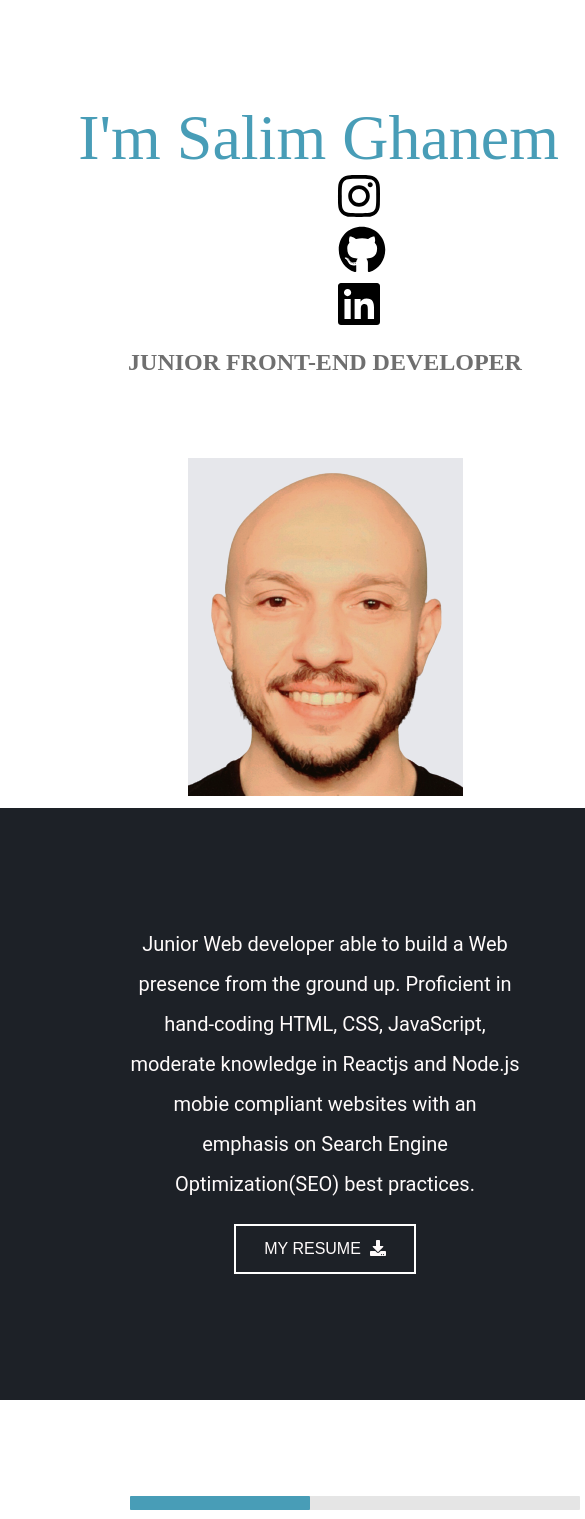
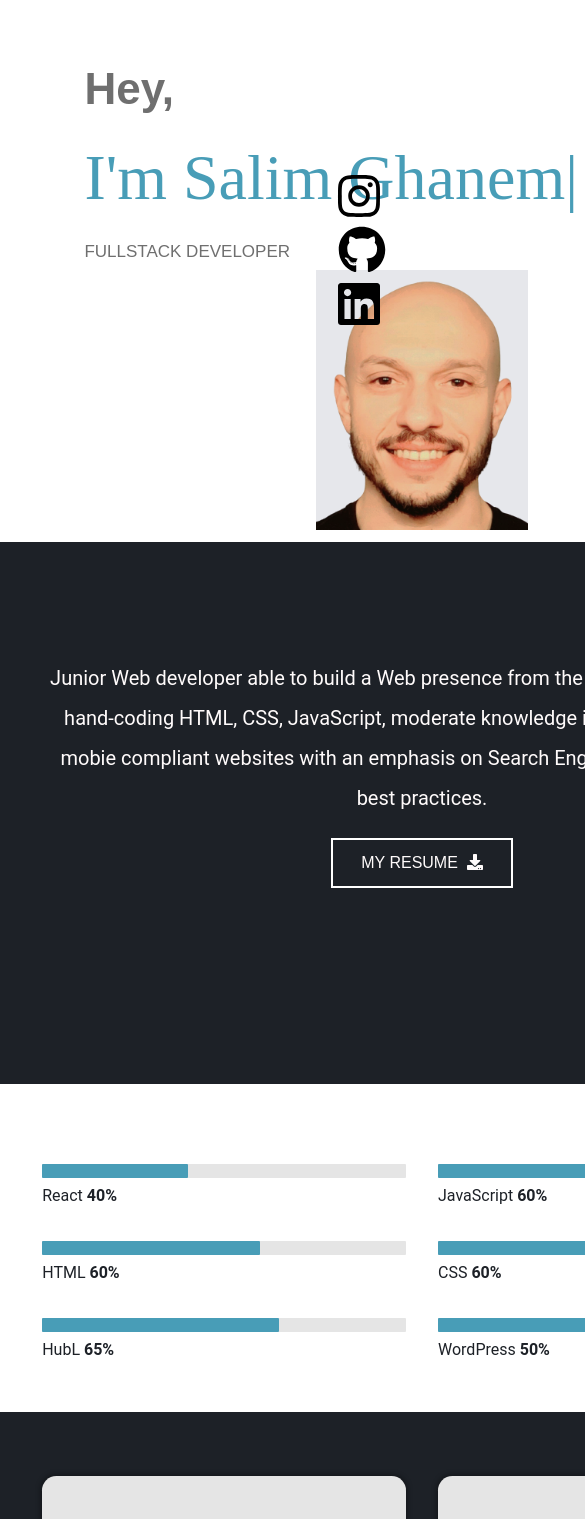
Before and after one commit to slmgnm/portfolio-SalimGhanem, a React (Create React App) app: page / in a window 390 px wide. Shown: the top 1519 px of the page, 585 px wide, since content can reach past the window. Built offline with nearby package versions, Linux system fonts and the light colour scheme.

Commit message:
Style fix

```diff
--- a/src/App.css
+++ b/src/App.css
@@ -5,27 +5,21 @@ body {
   align-items: center;
   background-color: #1d2127;
   margin: 0;
-  padding: 0 ;
+  padding: 0;
   width: 100%;
 }
-.container {
-  width: 100%;
-
-}
-
 
 .styles_typicalWrapper__1_Uvh {
   padding: 0 10%;
   margin: 0;
-  text-align: center;
-
+  text-align: left;
 }
 .header h2 {
   color: #6f6f6f;
   /* padding-left: 10%; */
-
+  padding: 0 10%;
   margin: 0;
-  text-align: center;
+  text-align: left;
 }
 p {
   line-height: 2em;
@@ -45,21 +39,17 @@ p {
   grid-template-columns: repeat(auto-fill, minmax(650px, 1fr));
   padding: 0;
   margin: 0;
-
-  width: 100%;
 }
 
 .header-logo {
-
-  /* width: 100%; */
   text-align: center;
 }
 .header-logo > img {
   background-color: #e6e7eb;
   text-align: left;
 
-  /* height: auto;
-  width: auto; */
+  height: 260px;
+  width: auto;
 
   border: 1vh solid rgb(255, 255, 255);
 }
@@ -215,11 +205,11 @@ p {
   overflow: hidden;
 }
 .front h3 {
-  color: #1D2127;
+  color: #1d2127;
   top: 20px;
   left: 20px;
   font-size: 30px;
-  position:fixed;
+  position: fixed;
 }
 
 .card .front,
@@ -307,20 +297,58 @@ a.twitter {
 a.instagram {
   color: black;
 }
-#root {
-  position: "absolute";
-  min-width: 600px;
+.header-text {
+  /* padding-left: 20%; */
+  /* text-align: right; */
+}
+.subtitle {
+  font-family: "Oswald", Sans-serif;
+  font-size: 17px;
+  font-weight: 400;
+  text-transform: uppercase;
+  color: #6f6f6f;
 }
 
-@media only screen and (max-width: 600px) {
+.span {
+  font-family: "Oswald", Sans-serif;
+  font-size: 44px;
+  font-weight: 600;
+  color: #489db7;
+}
 
+/* For mobile devices */
+@media only screen and (max-width: 800px) {
+  .header {
+    padding-top: 4em;
+  }
+  .styles_typicalWrapper__1_Uvh {
+    /* padding: 0 5%; */
+    /* text-align: center; */
+  }
 
   #root {
-    /* min-width: 100%; */
-    position: absolute;
+    min-width: 100vh;
   }
 
-  /* .header-logo{width: 100%;}
-  .styles_typicalWrapper__1_Uvh{width: 50%;}
-  .header h2{width: 100%;} */
+  .card-grid {
+    grid-template-columns: repeat(auto-fill, minmax(300px, 1fr));
+    gap: 2rem;
+    padding: 4rem 5%;
+  }
+
+  .progress-grid {
+    grid-template-columns: repeat(auto-fill, minmax(250px, 1fr));
+    gap: 2rem;
+    padding: 4rem 5%;
+  }
+
+  .nav-grid {
+    grid-template-columns: repeat(auto-fill, minmax(90%, 1fr));
+    gap: 1rem;
+    padding: 2rem 5%;
+  }
+
+  .about {
+    padding: 6rem 5%;
+  }
 }
--- a/src/App.js
+++ b/src/App.js
@@ -23,26 +23,25 @@ function App() {
   // const categoryEl = useRef();
   // const amountEl = useRef();
   return (
-    <div className="container">
+    <div className='container'>
       <SocialFlow />
 
-        <Header />
+      <Header />
 
       <FadeInWhenVisible>
         <About />
       </FadeInWhenVisible>
 
-
-      <div className="progress-grid">
-        <ProgressBar percent={40} lang="React" text={percent} />
-        <ProgressBar percent={10} lang="JavaScript" />
-        <ProgressBar percent={60} lang="HTML" />
-        <ProgressBar percent={50} lang="CSS" />
+      <div className='progress-grid'>
+        <ProgressBar percent={40} lang='React' text={percent} />
+        <ProgressBar percent={60} lang='JavaScript' />
+        <ProgressBar percent={60} lang='HTML' />
+        <ProgressBar percent={60} lang='CSS' />
+        <ProgressBar percent={65} lang='HubL' />
+        <ProgressBar percent={50} lang='WordPress' />
       </div>
 
-
       <FlashcardList flashcards={flashcards} />
-
     </div>
   );
 }
--- a/src/about.js
+++ b/src/about.js
@@ -1,4 +1,4 @@
-import React, { Component } from "react";
+import React from "react";
 
 import "./App.css";
 import CV from "./files/CV.pdf";
@@ -7,19 +7,18 @@ import { FontAwesomeIcon } from "@fortawesome/react-fontawesome";
 import { faDownload } from "@fortawesome/free-solid-svg-icons";
 
 export default function About() {
-  {
   return (
-      <div className="about">
-        <div classname="about-text">
-          <p className="text">
-            Junior Web developer able to build a Web presence from the ground
-            up. Proficient in hand-coding HTML, CSS, JavaScript, moderate
-            knowledge in Reactjs and Node.js mobie compliant websites with an
-            emphasis on Search Engine Optimization(SEO) best practices.
+    <div className='about'>
+      <div classname='about-text'>
+        <p className='text'>
+          Junior Web developer able to build a Web presence from the ground up.
+          Proficient in hand-coding HTML, CSS, JavaScript, moderate knowledge in
+          Reactjs and Node.js mobie compliant websites with an emphasis on
+          Search Engine Optimization(SEO) best practices.
         </p>
 
         <motion.button
-            className="btn"
+          className='btn'
           whileHover={{
             scale: 1.05,
             color: "snow",
@@ -28,21 +27,14 @@ export default function About() {
           transition={{
             duration: 0.4,
           }}
-            whileTap={{ scale: 0.97 }}>
-            <a href={CV} target="_blank">
+          whileTap={{ scale: 0.97 }}
+        >
+          <a href={CV} target='_blank' rel='noreferrer'>
             My Resume &nbsp;
-
-
-              <FontAwesomeIcon
-                icon={faDownload}
-
-
-                size="x"
-              />
+            <FontAwesomeIcon icon={faDownload} size='x' />
           </a>
         </motion.button>
       </div>
     </div>
   );
 }
-}
--- a/src/flashcard.js
+++ b/src/flashcard.js
@@ -9,21 +9,21 @@ const Flashcard = ({ flashcard }) => {
       <div
         className={`card ${flip ? "flip" : ""}`}
         onMouseEnter={() => setFlip(!flip)}
-        onMouseLeave={() => setFlip(!flip)}>
-        <div className="front">
-          <img src={flashcard.imgUrl} alt="sdfsdfsdf" />
+        onMouseLeave={() => setFlip(!flip)}
+      >
+        <div className='front'>
+          <img src={flashcard.imgUrl} alt='sdfsdfsdf' />
           <div>
             <h3>{flashcard.title}</h3>{" "}
           </div>
         </div>
-        <div className="back">
+        <div className='back'>
           {flashcard.description}
-          <div className="flashcard-options">
+          <div className='flashcard-options'>
             <motion.button
-              className="button"
-              type="button"
-              value="Preview"
-              className="btn"
+              className='button'
+              type='button'
+              value='Preview'
               whileHover={{
                 scale: 1.05,
                 color: "snow",
@@ -32,8 +32,9 @@ const Flashcard = ({ flashcard }) => {
               transition={{
                 duration: 0.4,
               }}
-              whileTap={{ scale: 0.97 }}>
-              <a href={flashcard.options} target="_blank">
+              whileTap={{ scale: 0.97 }}
+            >
+              <a href={flashcard.options} target='_blank'>
                 Preview
               </a>
             </motion.button>
--- a/src/header.js
+++ b/src/header.js
@@ -1,27 +1,26 @@
-import React, { Component } from "react";
+import React from "react";
 import Typical from "react-typical";
 import "./App.css";
 import FadeInWhenVisible from "./FadeInWhenVisible";
 import logo from "./images/logo.png";
+
 export default function Header() {
-  {
-    return (
-      <FadeInWhenVisible>
-      <div className="header">
-        <div className="header">
-        <Typical
-          steps={["Hey", 1000, "I'm Salim Ghanem", 500]}
-          loop={onloadstart}
-          wrapper="p"
-
+  return (
+    <FadeInWhenVisible>
+      <div className='header'>
+        <div className='header-text'>
+          <h2 className='span'>Hey,</h2>
+          <Typical
+            steps={[1000, "I'm Salim Ghanem", 500]}
+            // loop={}
+            wrapper='p'
           />
-        <h2>JUNIOR FRONT-END DEVELOPER</h2>
+          <h2 className='subtitle'>Fullstack DEVELOPER</h2>
         </div>
-        <div className="header-logo">
-        <img  src={logo} alt="Salim Ghanem"></img></div>
-
+        <div className='header-logo'>
+          <img src={logo} alt='Salim Ghanem' />
+        </div>
       </div>
-          </FadeInWhenVisible>
-    );
-  }
+    </FadeInWhenVisible>
+  );
 }
```
Also changed, not shown: public/index.html (+1 -22 lines), 1 other file (tests, documents, lock files or other folders). Lines whose indentation alone changed are shown as unchanged.
